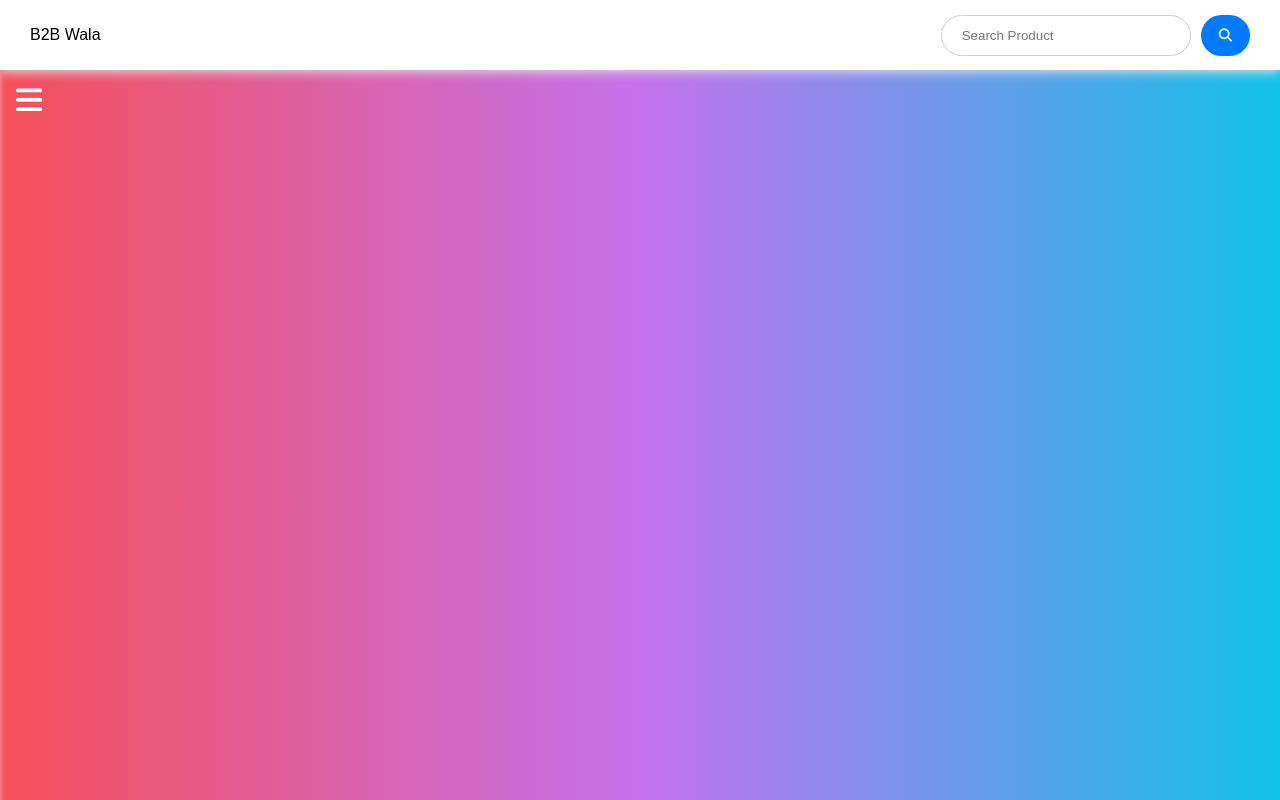
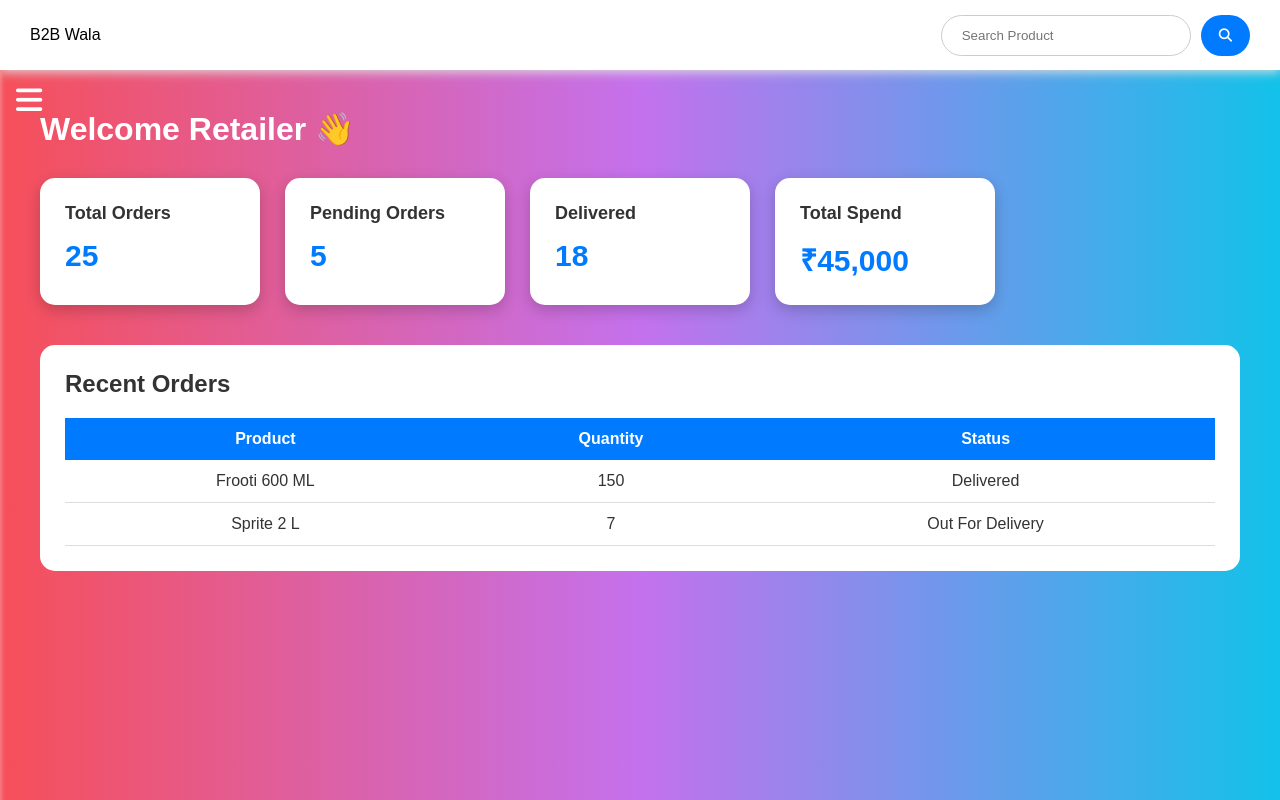
Before and after one commit to IshwarKurkute/b2b-wala, a website: page retailer-dashboard.html in a window 1280 px wide. Drawn offline with Linux system fonts and the light colour scheme.

Commit message:
add retailer dashboard UI

```diff
--- a/retailer dashboard.css
+++ b/retailer dashboard.css
@@ -189,3 +189,115 @@ border-radius:25px;
 cursor:pointer;
 
 }
+/* Dashboard Content */
+
+.dashboard-content{
+
+    padding:40px;
+    margin-left:0;
+    color:white;
+
+}
+
+
+.dashboard-content h1{
+
+    font-size:32px;
+    margin-bottom:30px;
+
+}
+
+
+
+/* Cards */
+
+.dashboard-cards{
+
+    display:flex;
+    gap:25px;
+    flex-wrap:wrap;
+
+}
+
+
+
+.card{
+
+    background:white;
+    color:#333;
+    width:220px;
+    padding:25px;
+    border-radius:15px;
+    box-shadow:0 5px 15px rgba(0,0,0,0.2);
+
+}
+
+
+
+.card h3{
+
+    font-size:18px;
+    margin-bottom:15px;
+
+}
+
+
+
+.card p{
+
+    font-size:30px;
+    font-weight:bold;
+    color:#007bff;
+
+}
+
+
+
+
+
+/* Recent Orders */
+
+.recent-orders{
+
+    margin-top:40px;
+    background:white;
+    color:#333;
+    padding:25px;
+    border-radius:15px;
+
+}
+
+
+.recent-orders h2{
+
+    margin-bottom:20px;
+
+}
+
+
+
+.recent-orders table{
+
+    width:100%;
+    border-collapse:collapse;
+
+}
+
+
+
+.recent-orders th{
+
+    background:#007bff;
+    color:white;
+    padding:12px;
+
+}
+
+
+.recent-orders td{
+
+    padding:12px;
+    text-align:center;
+    border-bottom:1px solid #ddd;
+
+}
--- a/retailer-dashboard.html
+++ b/retailer-dashboard.html
@@ -8,15 +8,19 @@
 
 <title>Retailer Dashboard</title>
 
+
 <link rel="stylesheet" href="retailer dashboard.css">
+
 
 <link rel="stylesheet"
 href="https://cdnjs.cloudflare.com/ajax/libs/font-awesome/6.4.2/css/all.min.css">
+
 
 </head>
 
 
 <body>
+
 
 
 <div class="main">
@@ -25,24 +29,33 @@ href="https://cdnjs.cloudflare.com/ajax/libs/font-awesome/6.4.2/css/all.min.css"
 <input type="checkbox" id="check">
 
 
-<!-- Top Search Bar -->
+
+<!-- TOP NAVBAR -->
 
 <div class="topbar">
 
+
 <div class="top-logo">
+
 B2B Wala
+
 </div>
 
 
+
 <div class="search-box">
+
 
 <input
 type="text"
 placeholder="Search Product">
 
 
+
 <button>
+
 <i class="fas fa-search"></i>
+
 </button>
 
 
@@ -55,12 +68,14 @@ href="https://cdnjs.cloudflare.com/ajax/libs/font-awesome/6.4.2/css/all.min.css"
 
 
 
-<!-- Open Button -->
+<!-- MENU BUTTON -->
 
 <div class="btnOne">
 
 <label for="check">
+
 <i class="fas fa-bars"></i>
+
 </label>
 
 </div>
@@ -69,9 +84,11 @@ href="https://cdnjs.cloudflare.com/ajax/libs/font-awesome/6.4.2/css/all.min.css"
 
 
 
-<!-- Sidebar -->
+
+<!-- SIDEBAR -->
 
 <div class="sidebar">
+
 
 
 <div class="logo">
@@ -84,6 +101,7 @@ B2B Wala
 
 
 
+
 <div class="btnTwo">
 
 <label for="check">
@@ -92,7 +110,9 @@ B2B Wala
 
 </label>
 
+
 </div>
+
 
 
 
@@ -116,7 +136,6 @@ Dashboard
 
 
 
-
 <li>
 
 <i class="fas fa-cart-plus"></i>
@@ -126,7 +145,6 @@ My Requirements
 </a>
 
 </li>
-
 
 
 
@@ -206,7 +224,6 @@ Logout
 </li>
 
 
-
 </ul>
 
 
@@ -217,10 +234,178 @@ Logout
 
 
 
+
+
+
+
+
+<!-- DASHBOARD CONTENT -->
+
+
+<div class="dashboard-content">
+
+
+
+<h1>
+Welcome Retailer 👋
+</h1>
+
+
+
+
+<div class="dashboard-cards">
+
+
+
+<div class="card">
+
+<h3>Total Orders</h3>
+
+<p>25</p>
+
+</div>
+
+
+
+
+<div class="card">
+
+<h3>Pending Orders</h3>
+
+<p>5</p>
+
+</div>
+
+
+
+
+
+<div class="card">
+
+<h3>Delivered</h3>
+
+<p>18</p>
+
+</div>
+
+
+
+
+
+<div class="card">
+
+<h3>Total Spend</h3>
+
+<p>₹45,000</p>
+
+</div>
+
+
+
+</div>
+
+
+
+
+
+
+
+<div class="recent-orders">
+
+
+<h2>
+Recent Orders
+</h2>
+
+
+
+<table>
+
+
+<tr>
+
+<th>
+Product
+</th>
+
+
+<th>
+Quantity
+</th>
+
+
+<th>
+Status
+</th>
+
+
+</tr>
+
+
+
+<tr>
+
+<td>
+Frooti 600 ML
+</td>
+
+
+<td>
+150
+</td>
+
+
+<td>
+Delivered
+</td>
+
+
+</tr>
+
+
+
+
+<tr>
+
+<td>
+Sprite 2 L
+</td>
+
+
+<td>
+7
+</td>
+
+
+<td>
+Out For Delivery
+</td>
+
+
+</tr>
+
+
+
+</table>
+
+
+
+</div>
+
+
+
+
+</div>
+
+
+
+
+
 </div>
 
 
 
 </body>
 
+
 </html>
```
Lines whose indentation alone changed are shown as unchanged.
